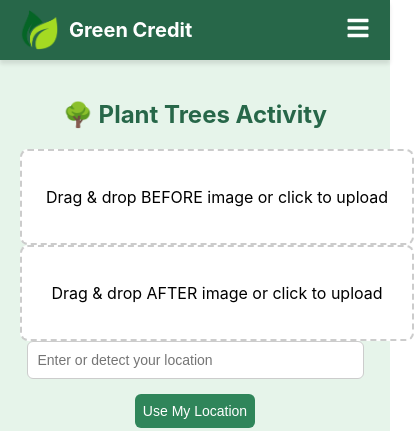
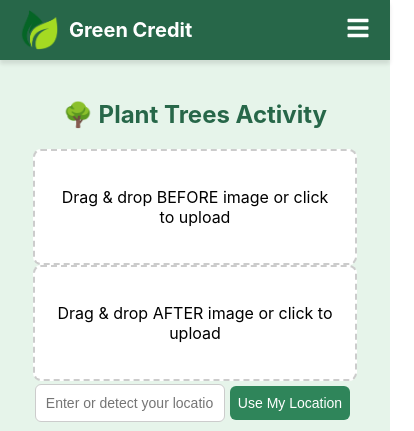
Before and after one commit to fanuel-spectre/green-credit, a React (Create React App) app: page /planttrees in a window 390 px wide. Shown: the top 431 px of the page, 414 px wide, since content can reach past the window. Built offline with nearby package versions, Linux system fonts and the light colour scheme; no server answers.

Commit message:
location3

```diff
--- a/src/components/PlantTrees.js
+++ b/src/components/PlantTrees.js
@@ -203,7 +203,7 @@ function PlantTrees() {
       borderRadius: "8px",
       cursor: "pointer",
       backgroundColor: "#fff",
-      width: isMobile ? "100%" : "400px",
+      width: isMobile ? "80%" : "400px",
       margin: "auto",
     },
     preview: {
@@ -216,7 +216,7 @@ function PlantTrees() {
     },
     input: {
       padding: "10px",
-      width: isMobile ? "90%" : "300px",
+      width: isMobile ? "48%" : "300px",
       borderRadius: "6px",
       border: "1px solid #ccc",
       fontSize: "14px",
@@ -259,13 +259,12 @@ function PlantTrees() {
     },
      imagesContainer: {
     display: "flex",
-      flexDirection: isMobile ? "column" : "row",
     gap: "10px",
     justifyContent: "center",
     marginTop: "10px",
   },
   imagePreview: {
-      width: isMobile ? "100%" : "100px",
+    width: "100px",
     height: "100px",
     objectFit: "cover",
     borderRadius: "8px",
```
Lines whose indentation alone changed are shown as unchanged.
